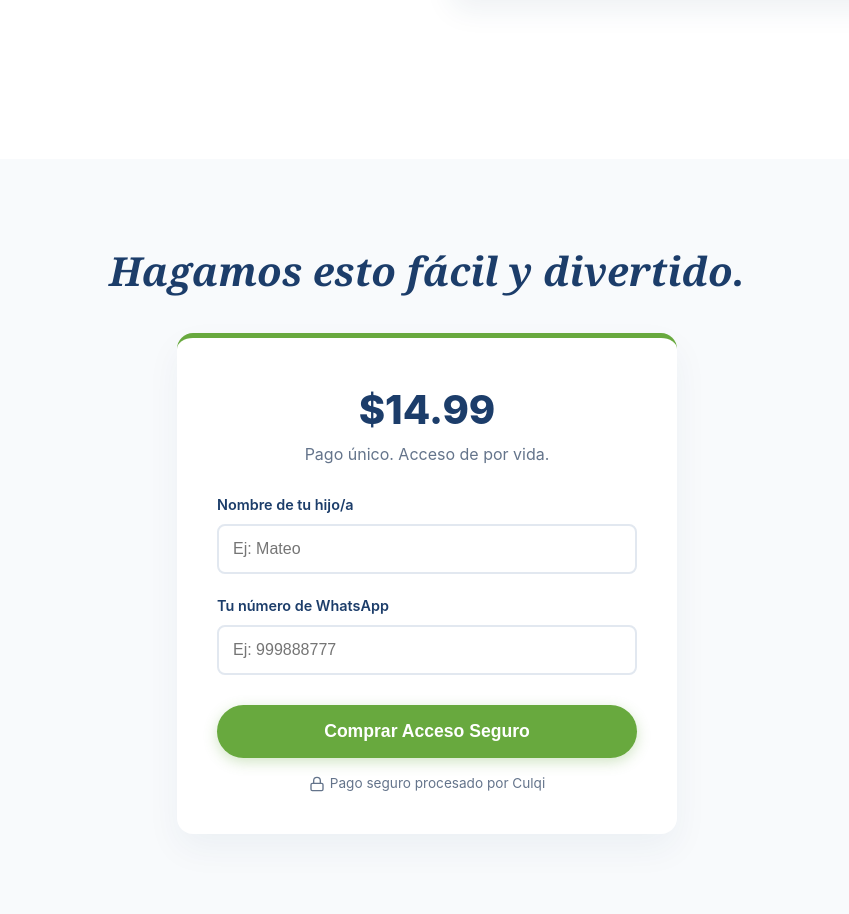
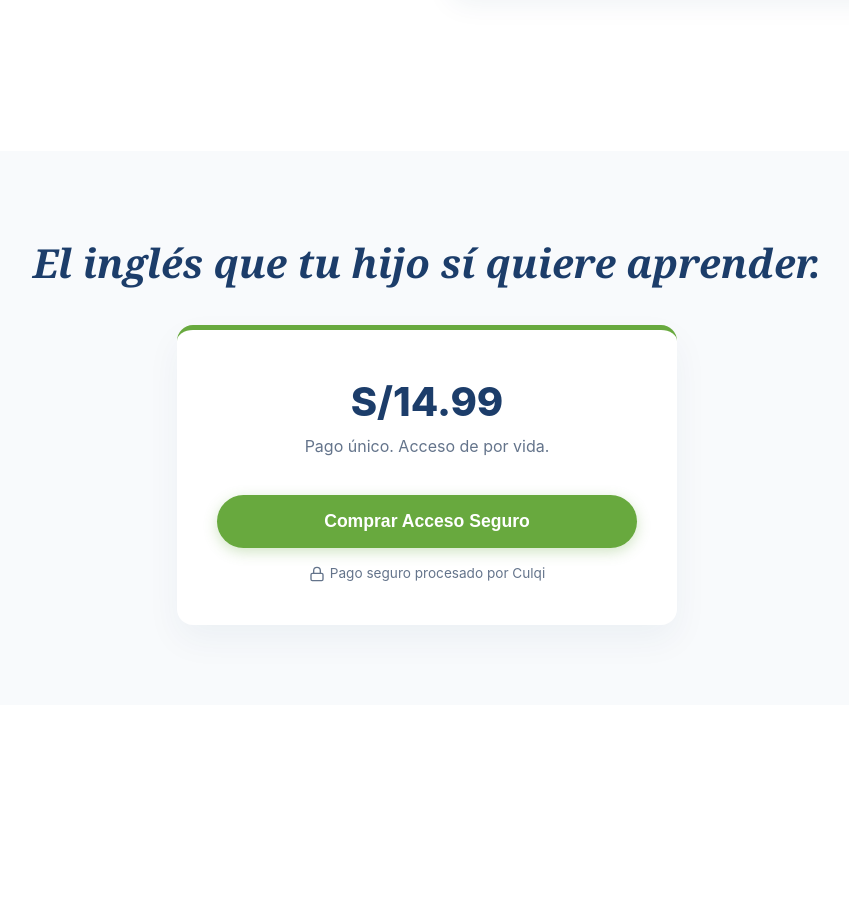
Before and after one commit to jadsajsdlkdqwioqodkwl/Padres-ense-ando-en-casa, a PHP site: page /landing.php in a window 1280 px wide. Shown: the part 2561-3475 px from the top of the page, without its empty margins (213-1062 px from the left). After the commit the page ends 3203 px from the top, so only its background shows below. Run offline with PHP 8.4, Linux system fonts and the light colour scheme; some libraries are stand-ins or nearby versions.

```diff
--- a/landing.php
+++ b/landing.php
@@ -24,19 +24,18 @@
 
     <style>
         :root {
-            /* Paleta extraída de tu logo My World */
-            --brand-blue: #1C3D6A;   /* Azul oscuro del texto "My" y bordes */
-            --brand-green: #68A93E;  /* Verde de las hojas/libro y la "W" */
-            --brand-orange: #F29C38; /* Naranja del niño y la estrella */
-            --brand-lblue: #5CB2E4;  /* Celeste del globo terráqueo */
+            --brand-blue: #1C3D6A;
+            --brand-green: #68A93E;
+            --brand-orange: #F29C38;
+            --brand-lblue: #5CB2E4;
 
-            --bg-light: #F8FAFC;     /* Fondo principal súper claro */
+            --bg-light: #F8FAFC;
             --text-main: #333333;
             --text-muted: #64748B;
             --white: #FFFFFF;
         }
 
-        /* Reset & Tipografía de Sistema (Rendimiento 100%) */
+        /* Reset & Tipografía de Sistema */
         * { box-sizing: border-box; margin: 0; padding: 0; }
         body { font-family: -apple-system, BlinkMacSystemFont, "Segoe UI", Roboto, Helvetica, Arial, sans-serif; color: var(--text-main); line-height: 1.6; background-color: var(--white); overflow-x: hidden; }
         img { max-width: 100%; height: auto; display: block; }
@@ -50,18 +49,14 @@
         .btn:hover { background: #579232; transform: translateY(-2px); box-shadow: 0 6px 20px rgba(104, 169, 62, 0.4); }
         .text-center { text-align: center; }
 
-        /* El Subrayado Zola adaptado a tu marca (Naranja o Celeste) */
+        /* El Subrayado Zola */
         .underline { position: relative; white-space: nowrap; z-index: 1; }
         .underline::after { content: ''; position: absolute; left: 0; bottom: 8%; width: 100%; height: 35%; background-color: var(--brand-orange); z-index: -1; opacity: 0.6; }
-        .underline-blue::after { background-color: var(--brand-lblue); opacity: 0.5; }
 
         /* Navbar */
         header { padding: 15px 0; background: var(--white); position: relative; z-index: 10; box-shadow: 0 1px 10px rgba(0,0,0,0.03); }
         .nav-inner { display: flex; justify-content: space-between; align-items: center; }
-
-        /* Control del SVG del logo */
         .logo img { height: 45px; width: auto; }
-
         .nav-links { display: flex; align-items: center; gap: 20px; }
         .login-link { color: var(--brand-blue); font-weight: 700; font-size: 0.95rem; }
 
@@ -75,17 +70,17 @@
         .hero-image-wrapper img { border-radius: 20px; box-shadow: 0 20px 40px rgba(28, 61, 106, 0.1); transform: rotate(2deg); transition: transform 0.5s; }
         .hero-image-wrapper img:hover { transform: rotate(0deg); }
 
-        /* Agitation Section (Pattern Interrupt) */
+        /* Agitation Section */
         .agitation { padding: 80px 0; background: var(--white); }
         .section-title { font-size: 2.2rem; color: var(--brand-blue); margin-bottom: 50px; font-weight: 800; letter-spacing: -0.5px; }
         .cards-grid { display: grid; grid-template-columns: repeat(auto-fit, minmax(280px, 1fr)); gap: 30px; }
         .card-simple { padding: 30px; text-align: center; border: 1px solid #E2E8F0; border-radius: 12px; }
         .card-simple h4 { color: #E53E3E; margin-bottom: 15px; font-size: 1.2rem; }
 
-        /* Benefits (Dark Section Zola Style usando tu Azul) */
+        /* Benefits */
         .benefits { background: var(--brand-blue); color: var(--white); padding: 80px 0; }
         .benefits .section-title { color: var(--white); }
-        .benefits .underline::after { background-color: var(--brand-orange); opacity: 0.8;}
+        .benefits .underline::after { opacity: 0.8;}
         .benefits-grid { display: grid; grid-template-columns: repeat(auto-fit, minmax(250px, 1fr)); gap: 40px; margin-top: 40px; }
         .benefit-item { text-align: center; }
         .benefit-icon { width: 64px; height: 64px; margin: 0 auto 20px; background: rgba(255,255,255,0.1); border-radius: 50%; display: flex; align-items: center; justify-content: center; }
@@ -99,27 +94,44 @@
         .feature-text h2 { font-size: 2rem; color: var(--brand-blue); margin-bottom: 20px; }
         .feature-image img { border-radius: 12px; box-shadow: 0 10px 30px rgba(28, 61, 106, 0.08); }
 
-        /* Checkout / Bottom CTA */
+        /* Checkout Bottom Section */
         .checkout-section { background: var(--bg-light); padding: 80px 0; text-align: center; }
         .checkout-script-font { font-family: "Georgia", serif; font-style: italic; font-size: 2.5rem; color: var(--brand-blue); margin-bottom: 30px; }
-        .checkout-box { max-width: 500px; margin: 0 auto; background: var(--white); padding: 40px; border-radius: 16px; box-shadow: 0 15px 35px rgba(28, 61, 106, 0.05); text-align: left; border-top: 5px solid var(--brand-green); }
+        .checkout-box { max-width: 500px; margin: 0 auto; background: var(--white); padding: 40px; border-radius: 16px; box-shadow: 0 15px 35px rgba(28, 61, 106, 0.05); text-align: center; border-top: 5px solid var(--brand-green); }
         .price-tag { text-align: center; font-size: 2.5rem; font-weight: 800; color: var(--brand-blue); margin-bottom: 25px; }
         .price-tag span { font-size: 1rem; color: var(--text-muted); font-weight: normal; display: block; }
-        .form-group { margin-bottom: 20px; }
+        .btn-pay { width: 100%; font-size: 1.1rem; padding: 16px; margin-top: 10px; }
+        .guarantee { text-align: center; font-size: 0.85rem; color: var(--text-muted); margin-top: 15px; display: flex; justify-content: center; align-items: center; gap: 5px; }
+
+        /* Modal Styles */
+        .modal-overlay { display: none; position: fixed; top: 0; left: 0; width: 100%; height: 100%; background: rgba(28, 61, 106, 0.7); z-index: 1000; justify-content: center; align-items: center; padding: 20px; opacity: 0; transition: opacity 0.3s ease; }
+        .modal-overlay.active { display: flex; opacity: 1; }
+        /* AÑADIDO: max-height y overflow-y para que sea scrolleable en móviles pequeños/horizontales */
+        .modal-content { background: var(--white); width: 100%; max-width: 450px; padding: 40px; border-radius: 16px; position: relative; box-shadow: 0 25px 50px rgba(0,0,0,0.25); border-top: 5px solid var(--brand-green); transform: translateY(-20px); transition: transform 0.3s ease; max-height: 90vh; overflow-y: auto; }
+        .modal-overlay.active .modal-content { transform: translateY(0); }
+        .modal-close { position: absolute; top: 15px; right: 20px; font-size: 1.8rem; color: var(--text-muted); cursor: pointer; border: none; background: none; transition: color 0.2s; }
+        .modal-close:hover { color: #E53E3E; }
+
+        .form-group { margin-bottom: 20px; text-align: left; }
         .form-group label { display: block; font-size: 0.9rem; font-weight: 600; margin-bottom: 8px; color: var(--brand-blue); }
         .form-control { width: 100%; padding: 14px; border: 2px solid #E2E8F0; border-radius: 8px; font-size: 16px; transition: border-color 0.3s; }
         .form-control:focus { border-color: var(--brand-lblue); outline: none; box-shadow: 0 0 0 3px rgba(92, 178, 228, 0.2); }
-        .btn-pay { width: 100%; font-size: 1.1rem; padding: 16px; margin-top: 10px; }
         .btn-pay:disabled { background: #CBD5E0; cursor: not-allowed; transform: none; box-shadow: none; }
-        .guarantee { text-align: center; font-size: 0.85rem; color: var(--text-muted); margin-top: 15px; display: flex; justify-content: center; align-items: center; gap: 5px; }
 
-        /* Responsive */
+        /* Responsive Global */
         @media (max-width: 768px) {
             .hero-grid, .feature-row { grid-template-columns: 1fr; text-align: center; gap: 30px; }
             .hero-image-wrapper img { transform: none; }
             .feature-row:nth-child(even) .feature-text { order: 0; }
             .checkout-script-font { font-size: 2rem; }
-            .checkout-box { padding: 25px; }
+            .checkout-box, .modal-content { padding: 25px; }
+        }
+
+        /* AÑADIDO: Ajustes específicos para móviles pequeños (Navbar) */
+        @media (max-width: 480px) {
+            .nav-inner { flex-direction: column; gap: 15px; }
+            .btn { padding: 12px 24px; font-size: 0.95rem; }
+            .nav-links { width: 100%; justify-content: space-evenly; }
         }
     </style>
 </head>
@@ -132,7 +144,7 @@
             </a>
             <div class="nav-links">
                 <a href="login.php" class="login-link">LOG IN</a>
-                <a href="#checkout" class="btn">Empezar Ahora</a>
+                <a href="#" class="btn trigger-modal">Empezar Ahora</a>
             </div>
         </div>
     </header>
@@ -142,8 +154,8 @@
             <div class="hero-text">
                 <h1>Aprende inglés jugando, pero aprendiendo de <span class="underline">verdad</span>.</h1>
                 <p>La app donde los niños deben escribir antes de jugar. Olvídate de los pagos mensuales y las suscripciones escondidas.</p>
-                <a href="#checkout" class="btn">Crear cuenta para tu hijo</a>
-                <span class="hero-price">Un solo pago de $14.99 USD. Acceso de por vida.</span>
+                <button class="btn trigger-modal">Crear cuenta para tu hijo</button>
+                <span class="hero-price">Un solo pago de S/14.99. Acceso de por vida.</span>
             </div>
             <div class="hero-image-wrapper">
                 <img src="assets/hero-app.webp" width="600" height="450" alt="Niño usando la app de My World" loading="eager">
@@ -152,7 +164,7 @@
     </section>
 
     <section class="agitation container">
-        <h2 class="section-title text-center">¿Ya probaste de todo, <span class="underline underline-blue">verdad</span>?</h2>
+        <h2 class="section-title text-center">¿Ya probaste de todo, <span class="underline">verdad</span>?</h2>
         <div class="cards-grid">
             <div class="card-simple">
                 <h4>Apps Populares</h4>
@@ -204,13 +216,13 @@
                 <img src="assets/dashboard-mockup.webp" loading="lazy" width="500" height="400" alt="Dashboard de progreso para padres">
             </div>
             <div class="feature-text">
-                <h2>Progreso que puedes <span class="underline underline-blue">ver y medir</span></h2>
+                <h2>Progreso que puedes <span class="underline">ver y medir</span></h2>
                 <p>Nuestra plataforma te entrega un diploma digital diario indicándote exactamente qué 5 palabras aprendió tu hijo hoy. Perfecto para preguntárselas en la cena y validar su avance.</p>
             </div>
         </div>
         <div class="feature-row">
             <div class="feature-text">
-                <h2>Juegos adaptados <span class="underline underline-blue">sin estrés</span></h2>
+                <h2>Juegos adaptados <span class="underline">sin estrés</span></h2>
                 <p>Ellos mismos eligen qué categoría de palabras quieren aprender hoy. Los minijuegos de recompensa se adaptan automáticamente a su elección para mantener la motivación al máximo.</p>
             </div>
             <div class="feature-image">
@@ -219,15 +231,31 @@
         </div>
     </section>
 
-    <section id="checkout" class="checkout-section">
+    <section class="checkout-section">
         <div class="container">
-            <h2 class="checkout-script-font">Hagamos esto fácil y divertido.</h2>
+            <h2 class="checkout-script-font">El inglés que tu hijo sí quiere aprender.</h2>
 
             <div class="checkout-box">
                 <div class="price-tag">
-                    $14.99 <span>Pago único. Acceso de por vida.</span>
+                    S/14.99 <span>Pago único. Acceso de por vida.</span>
                 </div>
 
+                <button type="button" class="btn btn-pay trigger-modal">Comprar Acceso Seguro</button>
+
+                <div class="guarantee">
+                    <svg width="16" height="16" viewBox="0 0 24 24" fill="none" stroke="currentColor" stroke-width="2"><rect x="3" y="11" width="18" height="11" rx="2" ry="2"/><path d="M7 11V7a5 5 0 0 1 10 0v4"/></svg>
+                    Pago seguro procesado por Culqi
+                </div>
+            </div>
+        </div>
+    </section>
+
+    <div class="modal-overlay" id="checkoutModal">
+        <div class="modal-content">
+            <button class="modal-close" id="closeModal">&times;</button>
+            <div class="price-tag" style="margin-bottom: 20px; font-size: 2rem;">
+                S/14.99 <span>Pago único. Acceso de por vida.</span>
+            </div>
             <form id="payment-form">
                 <div class="form-group">
                     <label for="child_name">Nombre de tu hijo/a</label>
@@ -238,18 +266,40 @@
                     <input type="tel" id="parent_phone" class="form-control" placeholder="Ej: 999888777" required>
                 </div>
 
-                    <button type="submit" id="btn-comprar" class="btn btn-pay">Comprar Acceso Seguro</button>
+                <button type="submit" id="btn-comprar" class="btn btn-pay">Procesar Pago Seguro</button>
 
                 <div class="guarantee">
                     <svg width="16" height="16" viewBox="0 0 24 24" fill="none" stroke="currentColor" stroke-width="2"><rect x="3" y="11" width="18" height="11" rx="2" ry="2"/><path d="M7 11V7a5 5 0 0 1 10 0v4"/></svg>
-                        Pago seguro procesado por Culqi
+                    Encriptado y procesado por Culqi
                 </div>
             </form>
         </div>
     </div>
-    </section>
 
     <script>
+        // Lógica del Modal
+        const modal = document.getElementById('checkoutModal');
+        const triggers = document.querySelectorAll('.trigger-modal');
+        const closeBtn = document.getElementById('closeModal');
+
+        triggers.forEach(btn => {
+            btn.addEventListener('click', (e) => {
+                e.preventDefault();
+                modal.classList.add('active');
+            });
+        });
+
+        closeBtn.addEventListener('click', () => {
+            modal.classList.remove('active');
+        });
+
+        window.addEventListener('click', (e) => {
+            if (e.target === modal) {
+                modal.classList.remove('active');
+            }
+        });
+
+        // Lógica del Formulario
         document.getElementById('payment-form').addEventListener('submit', function (e) {
             e.preventDefault();
 
@@ -269,7 +319,7 @@
                 method: 'POST',
                 headers: { 'Content-Type': 'application/json' },
                 body: JSON.stringify({
-                    token: "token_falso_de_prueba", // Aquí irá tu token real de Culqi
+                    token: "token_falso_de_prueba",
                     child_name: childName,
                     parent_phone: parentPhone
                 })
@@ -284,14 +334,14 @@
                     window.location.href = 'dashboard.php';
                 } else {
                     alert("Error: " + data.message);
-                    btn.innerText = "Comprar Acceso Seguro";
+                    btn.innerText = "Procesar Pago Seguro";
                     btn.disabled = false;
                 }
             })
             .catch(err => {
                 console.error(err);
                 alert("Hubo un problema procesando el pago. Revisa tu conexión.");
-                btn.innerText = "Comprar Acceso Seguro";
+                btn.innerText = "Procesar Pago Seguro";
                 btn.disabled = false;
             });
         });
```
Also changed, not shown: assets/logo-myworld.svg. Lines whose indentation alone changed are shown as unchanged.
